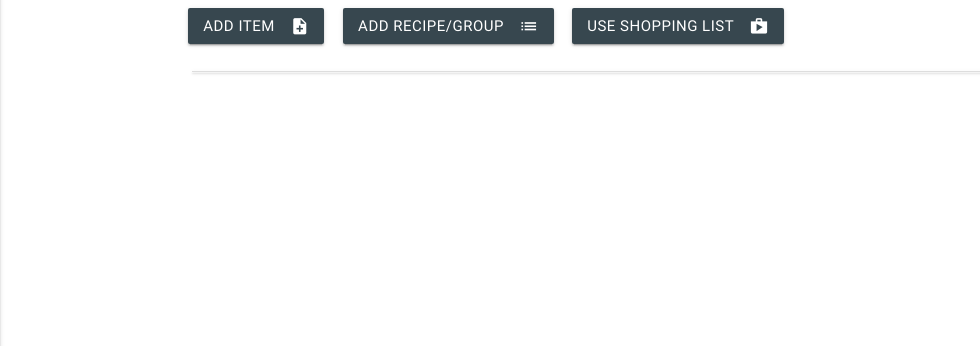
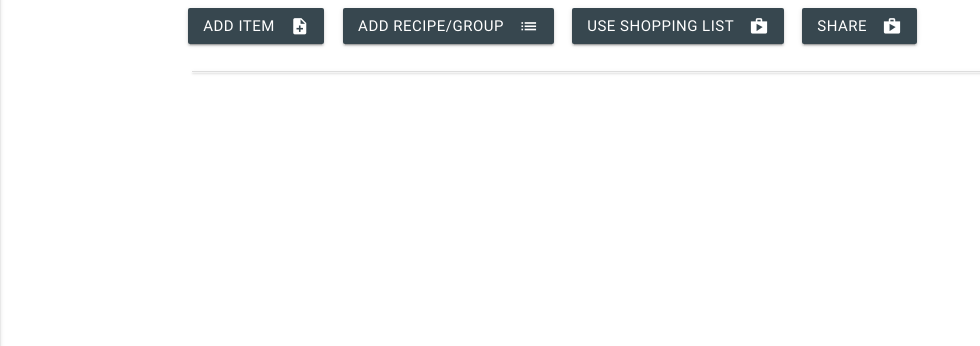
Before and after one commit to xz3t/milestone-3, a Flask app: page /shopping_list in a window 1280 px wide. Shown: the part 74-420 px from the top of the page, without its empty margins (0-980 px from the left). Run offline with Flask 2, Linux system fonts and the light colour scheme; the visitor is signed in with stand-in values (Sample User, id 1); data that the repository does not hold is empty; some libraries are stand-ins or nearby versions.

Commit message:
Add share button

```diff
--- a/templates/shopping_list.html
+++ b/templates/shopping_list.html
@@ -10,6 +10,8 @@
       class="material-icons right">list</i>Add Recipe/Group</a>
   <a class="waves-effect waves-light btn blue-grey darken-3 " href="{{url_for('shopping_list_temp')}}"><i
       class="material-icons right">shop</i>Use shopping list</a>
+  <a class="waves-effect waves-light btn blue-grey darken-3 " href="modal2"><i
+        class="material-icons right">shop</i>Share</a>
 </div>
 
 <ul class="collapsible">
```
